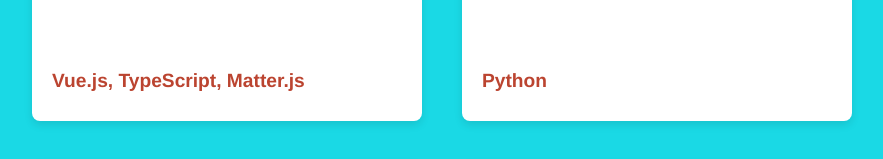
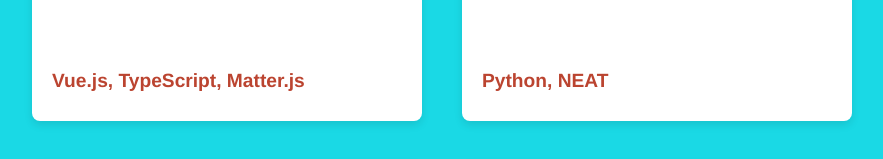
Before and after one commit to Lukasbygmal/Portfolio, a Vue app: page / in a window 1280 px wide. Shown: the part 1899-2058 px from the top of the page, without its empty margins (198-1081 px from the left). Built offline with nearby package versions, Linux system fonts and the light colour scheme.

Commit message:
minor fix

```diff
--- a/src/components/LayoutDescription.vue
+++ b/src/components/LayoutDescription.vue
@@ -5,7 +5,7 @@
   </div>
   <div class="layout-description">
     Welcome to my portfolio site!<br>In my free time I enjoy working on coding projects, which you can explore in the
-    projects section. <br> I'm especially interested in computer architecture, network and security.
+    projects section. <br> I'm especially interested in computer architecture, network, security and ML.
     <br>The languages/technologies I feel most comfortable with are:
   </div>
   <div class="technologies">
--- a/src/components/ProjectLayout.vue
+++ b/src/components/ProjectLayout.vue
@@ -54,7 +54,7 @@
           title: 'NEAT Arcade: (work in progress)',
           image: neatArcade,
           description: 'Collection of arcade games allowing for simulation of NeuroEvolution of Augmenting Topologies, evolution based AI. ',
-          technologies: ['Python'],
+          technologies: ['Python', 'NEAT'],
           link: "https://github.com/Lukasbygmal/NEAT-arcade"
         },
         {
```
